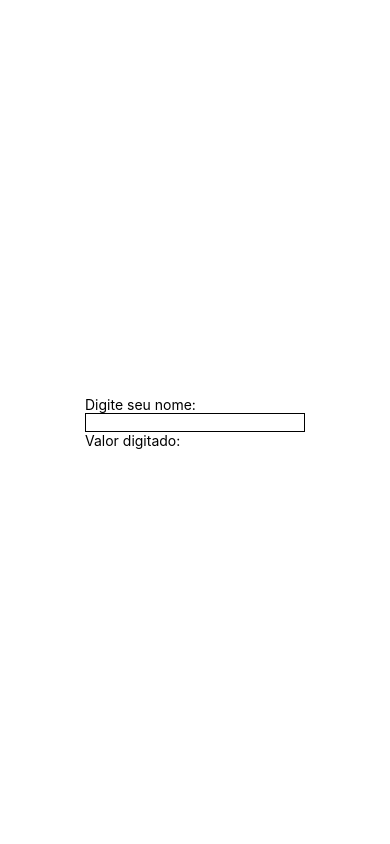
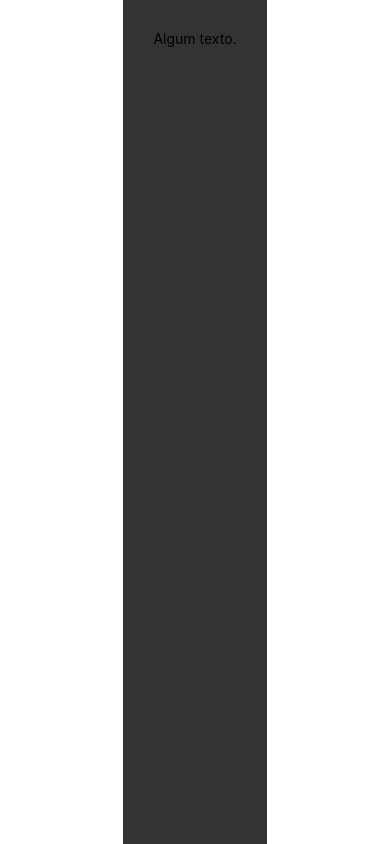
Before and after one commit to rafael-rodrigues95/app1, a React Native app: screen / in a window 390 px wide. Built offline with nearby package versions, Linux system fonts and the light colour scheme.

Commit message:
Adicionando componente tocavel e refreshControl.

```diff
--- a/App.tsx
+++ b/App.tsx
@@ -8,11 +8,15 @@ import {
   Button,
   Alert,
   ImageBackground,
+  StatusBar
 } from 'react-native';
 import ListaPlana from './components/ListaPlana';
 import CompUm from './components/comp1';
 import Caixas from './components/Caixas';
 import Estilos from './styles/style.js';
+import {SafeAreaView} from 'react-native';
+import Tocavel from './components/Tocavel';
+import Rolagem from './components/Rolagem';
 import CarroClasse from './components/CarroClasse';
 import CarroFuncional from './components/CarroFuncional';
 import SwitchTeste from './components/SwitchTeste';
@@ -54,9 +58,14 @@ const imgbg = './assets/background.jpg';
 
 export default function App1() {
   let maybeExibir = true; // Usado na renderização condicional
-  const [ligado, setLigado]=useState(false) // Usado na manipulação do state
+  const [ligado, setLigado] = useState(false); // Usado na manipulação do state
+
   return (
     <View style={Estilos.conteiner}>
+      <StatusBar
+        backgroundColor={'#0ff'}
+        barStyle={'dark-content'}
+      />
       {/* <Image source={require('./assets/logo-cam.jpg')} style={estilos.logo} /> */}
       {/*
         <Button
@@ -108,7 +117,20 @@ export default function App1() {
       </View>
     */}
 
+      {/* Caixa de Texto
+
     <CaixaDeTexto/>
+
+  */}
+      {/* Componente Tocável
+      <SafeAreaView style={Estilos.conteiner}>
+        <Text style={Estilos.textoPadrao}>youtube.com</Text>
+        <Text style={Estilos.textoTitulo}>facebook.com</Text>
+        <Tocavel/>
+      </SafeAreaView>
+     */}
+
+     <Rolagem/>
 
     </View>
   );
--- /dev/null
+++ b/components/Rolagem.js
@@ -0,0 +1,37 @@
+import React, {useState} from 'react';
+
+import {
+    Text,
+    View,
+    StyleSheet,
+    ScrollView,
+    RefreshControl
+} from 'react-native';
+
+export default function (props) {
+
+    const [atualizando, setAtualizando] = useState(false); // Usado na função de recarregar a página
+    function aoAtualizar() {
+        setAtualizando(true);
+        // Aqui vai a rotina de atualização
+        setTimeout(() => { setAtualizando(false) }, 3000)
+        // Após tudo estar atualizado, setar o 'atualizando' para falso
+        // setAtualizando(false)
+    }
+
+    return (
+        <ScrollView
+            style={{ backgroundColor: '#333', padding: 15 }}
+            refreshControl={
+                <RefreshControl
+                    refreshing={atualizando}
+                    onRefresh={aoAtualizar}
+                />
+            }
+        >
+            <Text>
+                Algum texto.
+            </Text>
+        </ScrollView>
+    )
+}
--- /dev/null
+++ b/components/Tocavel.js
@@ -0,0 +1,31 @@
+import React, {useState} from 'react'
+import {View, Text, TextInput, TouchableHightlight, TouchableOpacity, Button, StyleSheet} from 'react-native'
+
+export default function(){
+
+    const [cont, setCont] = useState(0);
+    const contar=()=>{
+        setCont(cont + 1)
+    }
+
+    return(
+        <View>
+            <TouchableOpacity
+                style={estilos.botao}
+                onPress={contar}
+                underlayColor="#f00"
+            >
+
+            </TouchableOpacity>
+            <Text>{cont}</Text>
+        </View>
+    );
+}
+
+const estilos=StyleSheet.create({
+    botao: {
+        alignItems: "center",
+        backgroundColor: "#0ff",
+        padding: 10
+    }
+});
```
